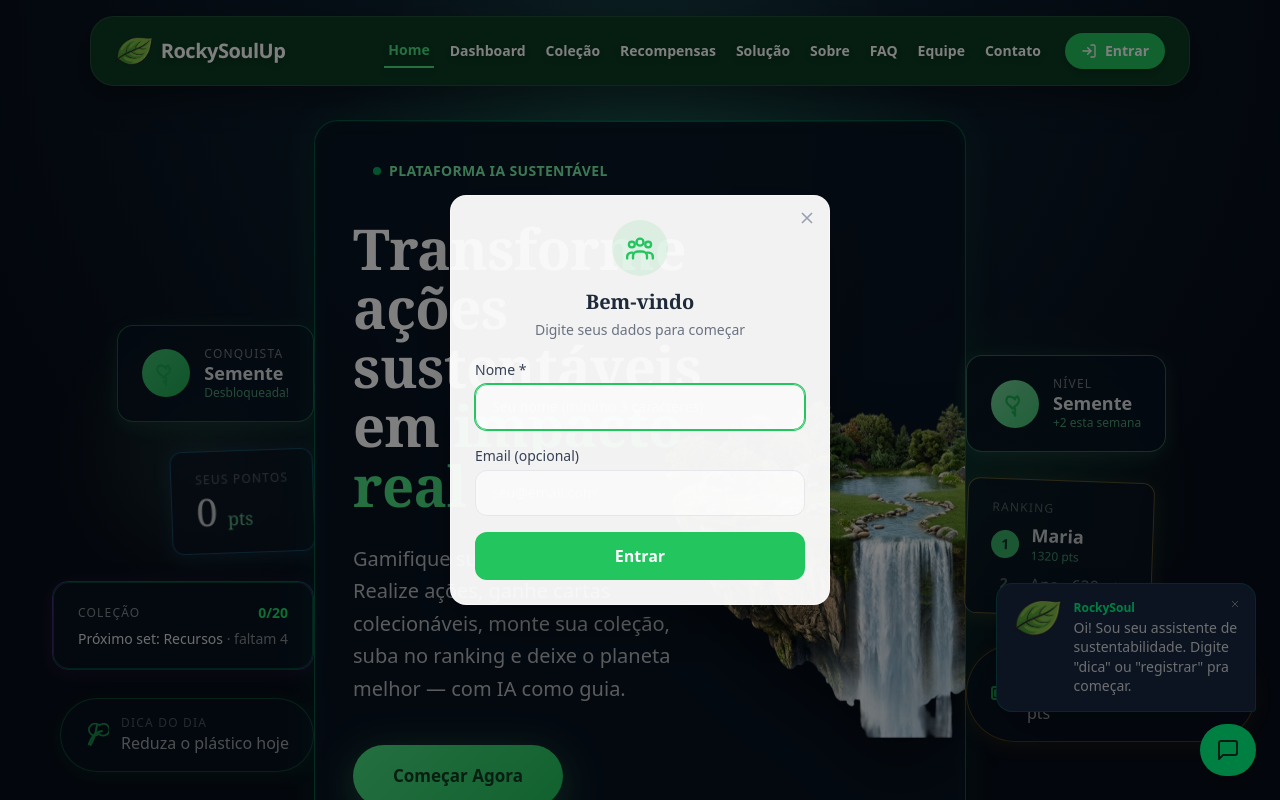
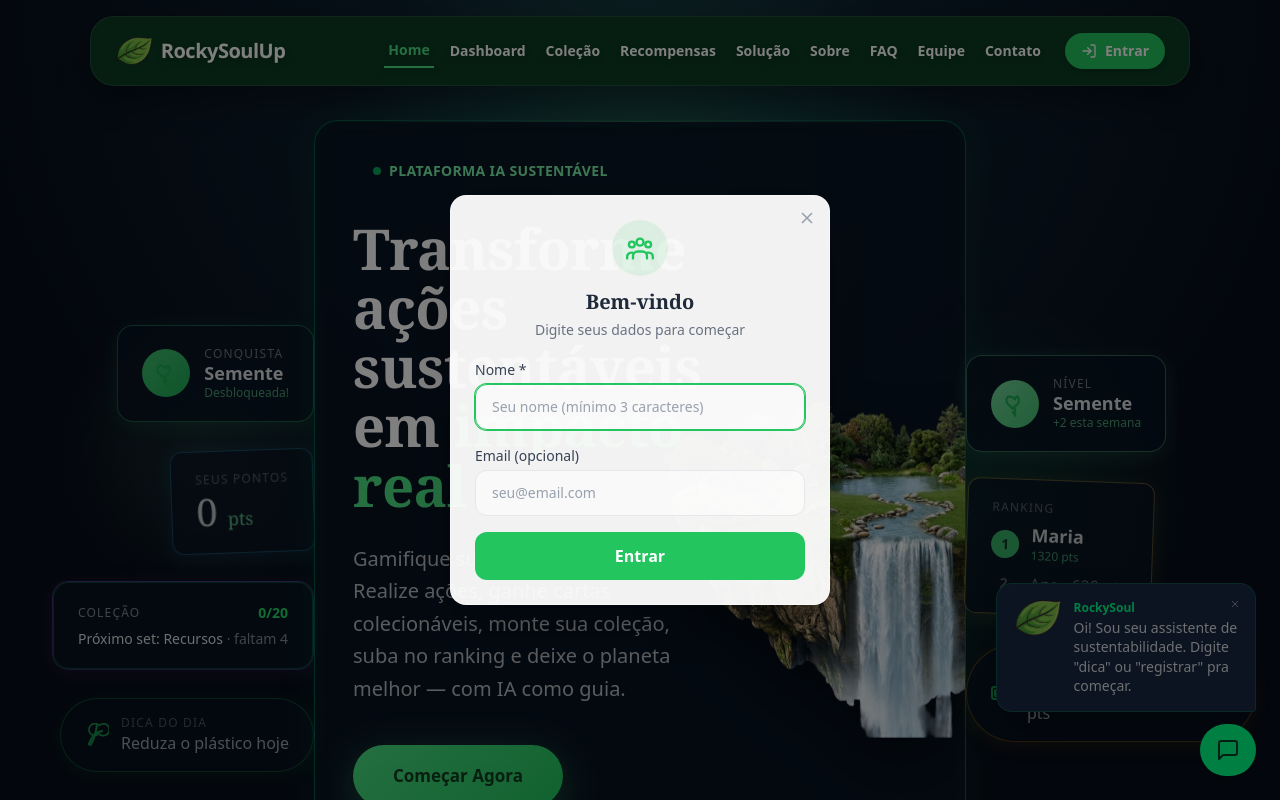
Before and after one commit to igorodriguesd/rockysoul-react, a React (Vite) app: page / in a window 1280 px wide. Both pictures are taken after a click on the button "Entrar". Shown: the top 800 px of the page. Built offline with nearby package versions, Linux system fonts and the light colour scheme.

Commit message:
fix: Ajustando as letras da aba de login do usuário.

```diff
--- a/src/components/LoginModal.tsx
+++ b/src/components/LoginModal.tsx
@@ -78,7 +78,7 @@ export default function LoginModal({ aberto, onFechar }: Props) {
               value={nome}
               onChange={e => setNomeInput(e.target.value)}
               placeholder="Seu nome (mínimo 3 caracteres)"
-              className={`w-full border rounded-xl px-4 py-3 text-sm outline-none focus:border-[#22c55e] focus:ring-1 focus:ring-[#22c55e] transition-colors bg-white/60 ${erros.nome ? 'border-red-400' : 'border-gray-200'
+              className={`w-full border rounded-xl px-4 py-3 text-sm text-gray-900 placeholder:text-gray-400 outline-none focus:border-[#22c55e] focus:ring-1 focus:ring-[#22c55e] transition-colors bg-white/60 ${erros.nome ? 'border-red-400' : 'border-gray-200'
                 }`}
             />
             {erros.nome && <p className="text-red-500 text-xs mt-1 flex items-center gap-1"><svg width="14" height="14" viewBox="0 0 24 24" fill="none" stroke="currentColor" strokeWidth="2" strokeLinecap="round" strokeLinejoin="round"><path d="M12 3 2 21h20L12 3Z" /><path d="M12 10v4" /><path d="M12 17h.01" /></svg>{erros.nome}</p>}
@@ -91,7 +91,7 @@ export default function LoginModal({ aberto, onFechar }: Props) {
               value={email}
               onChange={e => setEmailInput(e.target.value)}
               placeholder="seu@email.com"
-              className={`w-full border rounded-xl px-4 py-3 text-sm outline-none focus:border-[#22c55e] focus:ring-1 focus:ring-[#22c55e] transition-colors bg-white/60 ${erros.email ? 'border-red-400' : 'border-gray-200'
+              className={`w-full border rounded-xl px-4 py-3 text-sm text-gray-900 placeholder:text-gray-400 outline-none focus:border-[#22c55e] focus:ring-1 focus:ring-[#22c55e] transition-colors bg-white/60 ${erros.email ? 'border-red-400' : 'border-gray-200'
                 }`}
             />
             {erros.email && <p className="text-red-500 text-xs mt-1 flex items-center gap-1"><svg width="14" height="14" viewBox="0 0 24 24" fill="none" stroke="currentColor" strokeWidth="2" strokeLinecap="round" strokeLinejoin="round"><path d="M12 3 2 21h20L12 3Z" /><path d="M12 10v4" /><path d="M12 17h.01" /></svg>{erros.email}</p>}
```
